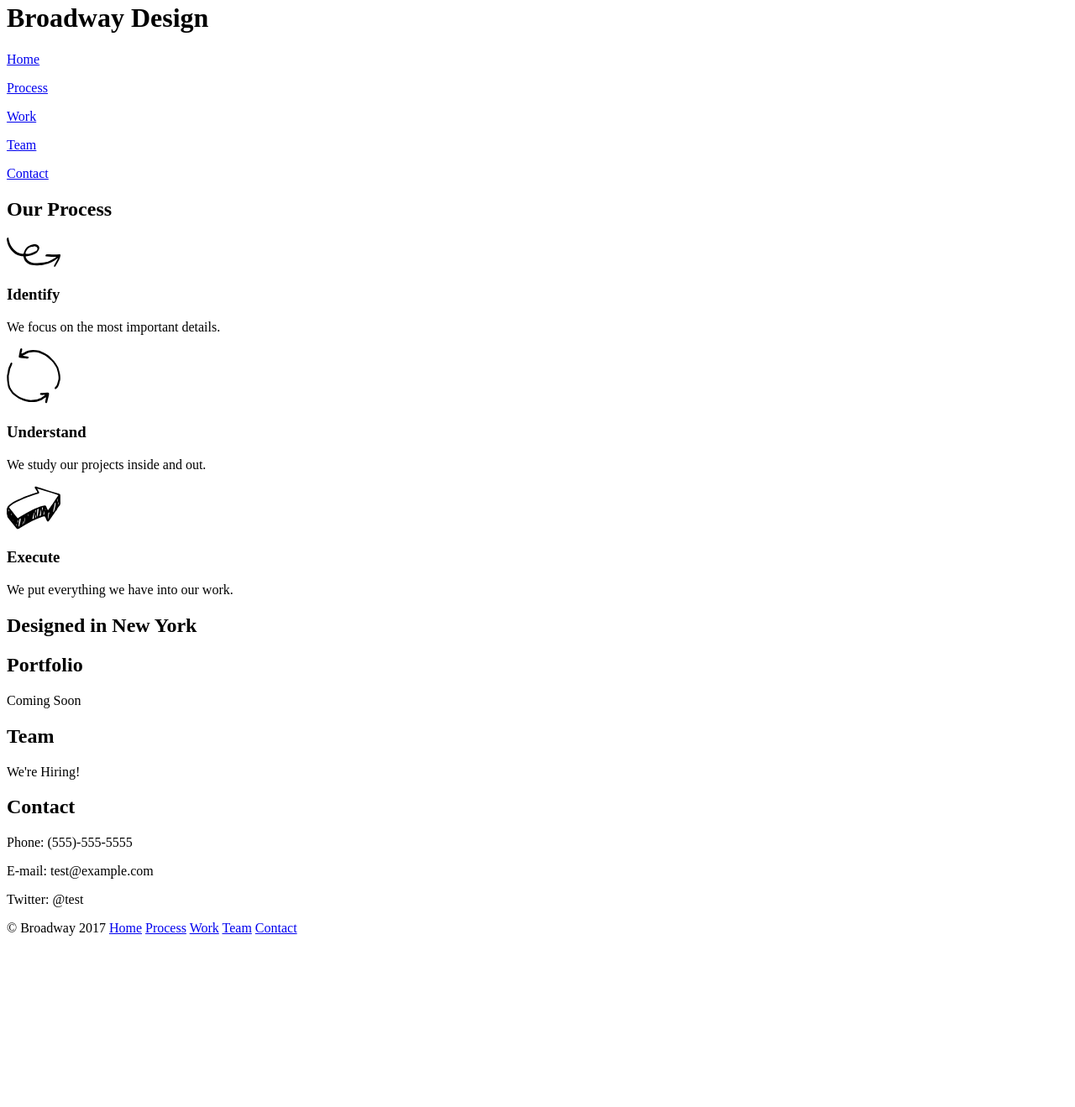
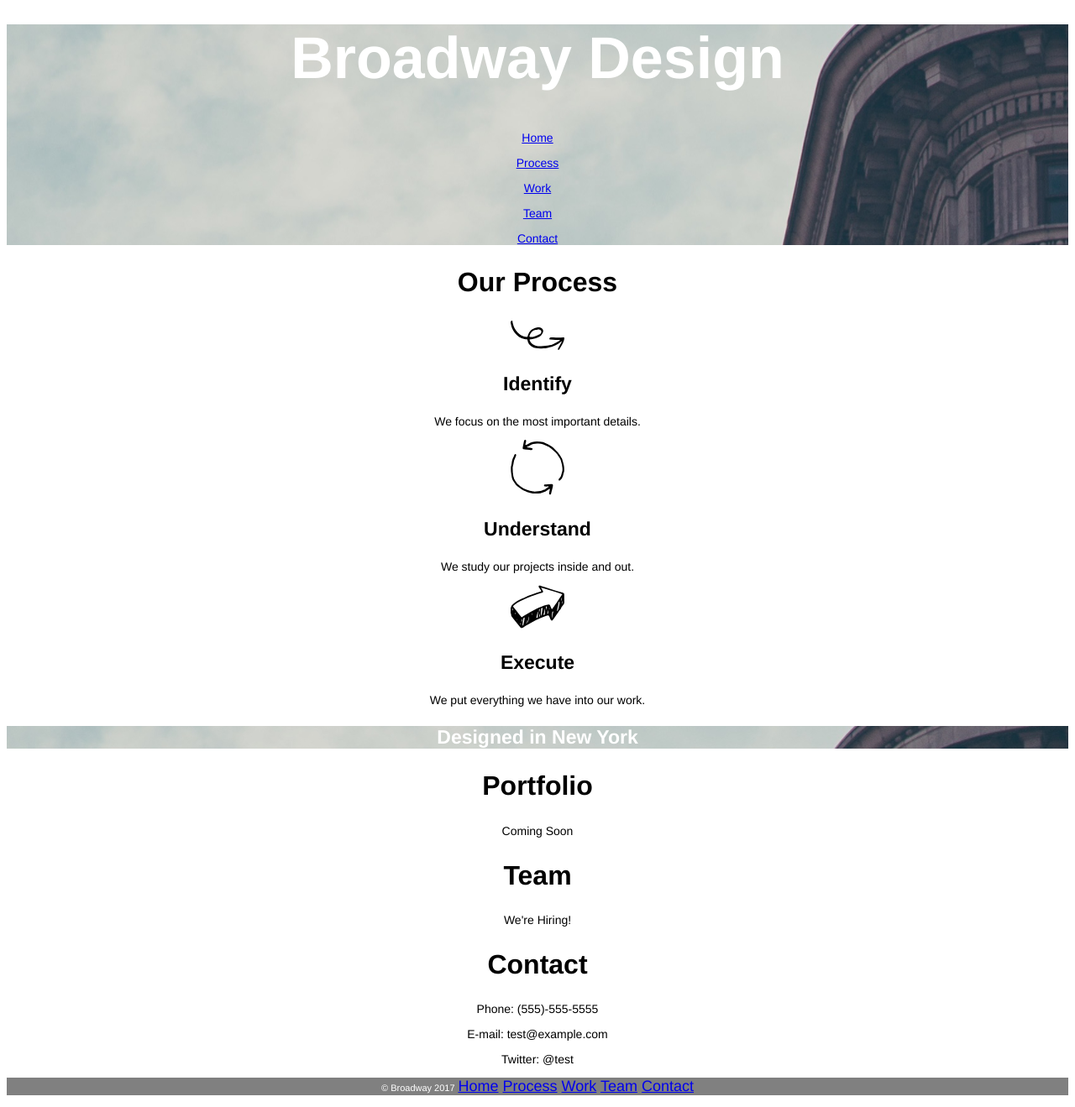
Before and after one commit to hansonhl/broadway, a plain HTML site: page index.html in a window 1280 px wide. Shown: the part 18-1337 px from the top of the page at 84% size. Before the commit the page ends 1141 px from the top, so only its background shows below. Drawn offline with Linux system fonts and the light colour scheme.

Commit message:
finish css code and edit html code

```diff
--- a/index.html
+++ b/index.html
@@ -7,15 +7,15 @@
   <body>
     <div id="header">
       <h1>Broadway Design</h1>
-      <nav class="links">
+      <div class="links">
         <p><a href="#header">Home</a></p>
         <p><a href="#process">Process</a></p>
         <p><a href="#portfolio">Work</a></p>
         <p><a href="#team">Team</a></p>
         <p><a href="#contact">Contact</a></p>
-      </nav>
       </div>
-    <div id="process" class="content">
+    </div>
+    <div id="process">
       <h2>Our Process</h2>
       <img src="./resources/identify.svg" />
       <h3>Identify</h3>
@@ -28,23 +28,24 @@
       <p>We put everything we have into our work.</p>
     </div>
     <div id="design">
-      <h2>Designed in New York</h2>
+      <h3>Designed in New York</h3>
     </div>
-    <div id="portfolio" class="content">
+    <div id="portfolio">
       <h2>Portfolio</h2>
       <p>Coming Soon</p>
     </div>
-    <div id="team" class="content">
+    <div id="team">
       <h2>Team</h2>
       <p>We're Hiring!</p>
     </div>
-    <div id="contact" class="content">
+    <div id="contact">
       <h2>Contact</h2>
       <p>Phone: (555)-555-5555</p>
       <p>E-mail: test@example.com</p>
       <p>Twitter: @test</p>
     </div>
     <div id="footer">
+      <p>
         <span id="copyright">&copy; Broadway 2017</span>
         <span class="links">
           <a href="#header">Home</a>
@@ -53,6 +54,7 @@
           <a href="#team">Team</a>
           <a href="#contact">Contact</a>
         </span>
+      </p>
     </div>
   </body>
 </html>
--- a/resources/style.css
+++ b/resources/style.css
@@ -0,0 +1,49 @@
+html {
+  text-align: center;
+  font-family: Helvetica;
+}
+
+#header {
+  background-image: url("./the-flatiron-building.png");
+  color: white;
+}
+
+
+.links {
+  color: white;
+  font-size: 18px;
+}
+
+h1 {
+  font-size: 70px;
+  font-weight: bold;
+}
+
+h2 {
+  font-size: 32px;
+  font-weight: bold;
+}
+
+h3 {
+  font-size: 23px;
+  font-weight: bold;
+  color: black;
+}
+
+p {
+  font-size: 14px;
+}
+
+#design h3{
+  background-image: url("./the-flatiron-building.png");
+  color: white;
+}
+
+#footer {
+  color: white;
+  background-color: gray;
+}
+
+#copyright {
+  font-size: 11px;
+}
```
Lines whose indentation alone changed are shown as unchanged.
